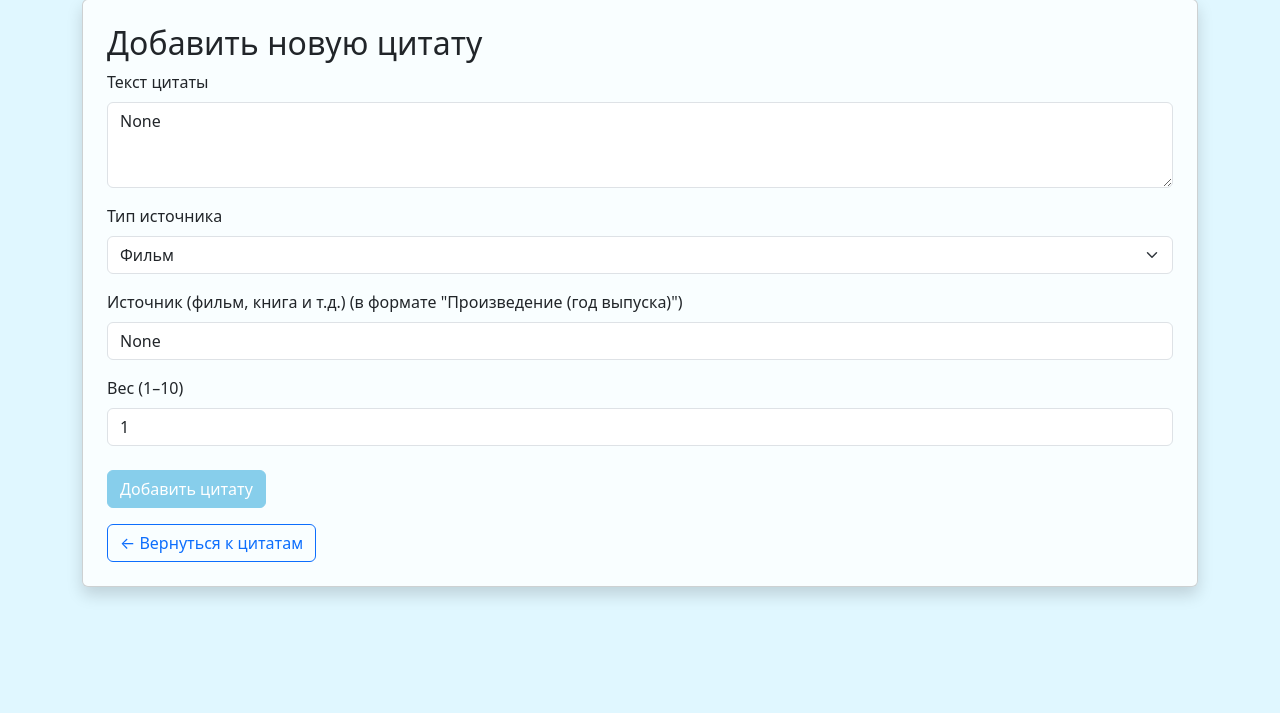
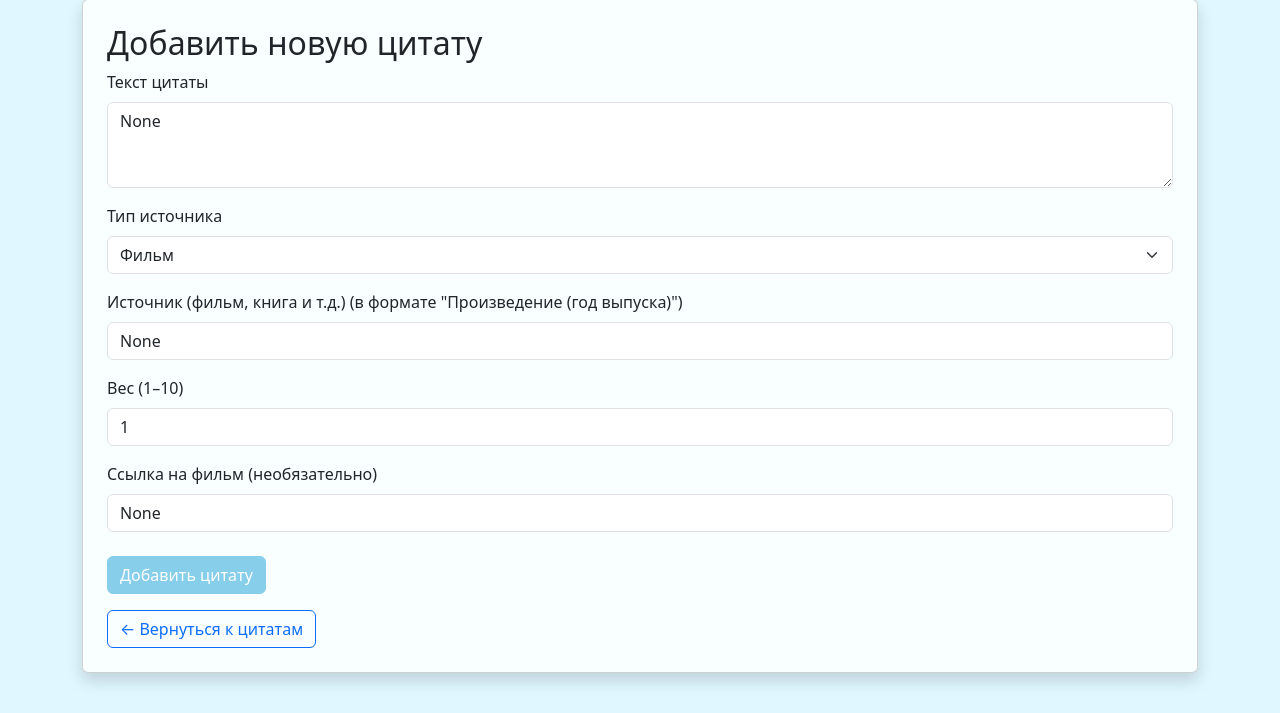
Before and after one commit to intCheit/quotes_project, a Django app: page /add/ in a window 1280 px wide. Shown: the part 87-800 px from the top of the page. Run offline with Django 4.2, Linux system fonts and the light colour scheme.

Commit message:
Добавлено поле для заполнения ссылки на фильм

```diff
--- a/quotes/forms.py
+++ b/quotes/forms.py
@@ -36,6 +36,12 @@ class QuoteForm(forms.ModelForm):
     class Meta:
         model = Quote
         fields = ['text', 'source', 'weight', 'type_of_source']
+
+    movie_link = forms.URLField(
+        label="Ссылка на фильм (необязательно)",
+        required=False,
+        widget=forms.URLInput(attrs={'class': 'form-control', 'placeholder': 'https://...'})
+    )
 
     def clean(self):
         """
--- a/quotes/models.py
+++ b/quotes/models.py
@@ -29,6 +29,12 @@ class Quote(models.Model):
         max_length=20,
         choices=TYPE_CHOICES,
         default='film'
+    )
+    movie_link = models.URLField(
+        max_length=500,
+        blank=True,
+        null=True,
+        verbose_name="Ссылка на фильм"
     )
     weight = models.PositiveIntegerField(default=1)
     views = models.PositiveIntegerField(default=0)
--- a/quotes/templates/quotes/add_quote.html
+++ b/quotes/templates/quotes/add_quote.html
@@ -46,6 +46,15 @@
             {% endif %}
         </div>
 
+        <div class="mb-3">
+            <label for="id_movie_link" class="form-label">Ссылка на фильм (необязательно)</label>
+            <input type="url" name="movie_link" id="id_movie_link" class="form-control"
+                   placeholder="https://..." value="{{ form.movie_link.value }}">
+            {% if form.movie_link.errors %}
+                <div class="text-danger mt-1">{{ form.movie_link.errors.0 }}</div>
+            {% endif %}
+        </div>
+
         <button type="submit" class="btn btn-primary mt-2">Добавить цитату</button>
     </form>
 
--- a/quotes/templates/quotes/quote.html
+++ b/quotes/templates/quotes/quote.html
@@ -6,6 +6,11 @@
     {% if quote %}
         <h3 class="card-title">{{ quote.text|linebreaksbr }}</h3>
         <p class="text-muted"><em>{{ quote.source }}</em></p>
+
+        {% if quote.movie_link %}
+            <p>🎬 <a href="{{ quote.movie_link }}" target="_blank">Ссылка на фильм</a></p>
+        {% endif %}
+
         <p>👁️ Просмотры: {{ quote.views }} | 👍 Лайки: <span id="likes">{{ quote.likes }}</span> | 👎 Дизлайки: <span id="dislikes">{{ quote.dislikes }}</span></p>
 
         {% if user.is_authenticated and quote.author == user %}
```
Also changed, not shown: quotes/migrations/0006_quote_movie_link.py (added).
